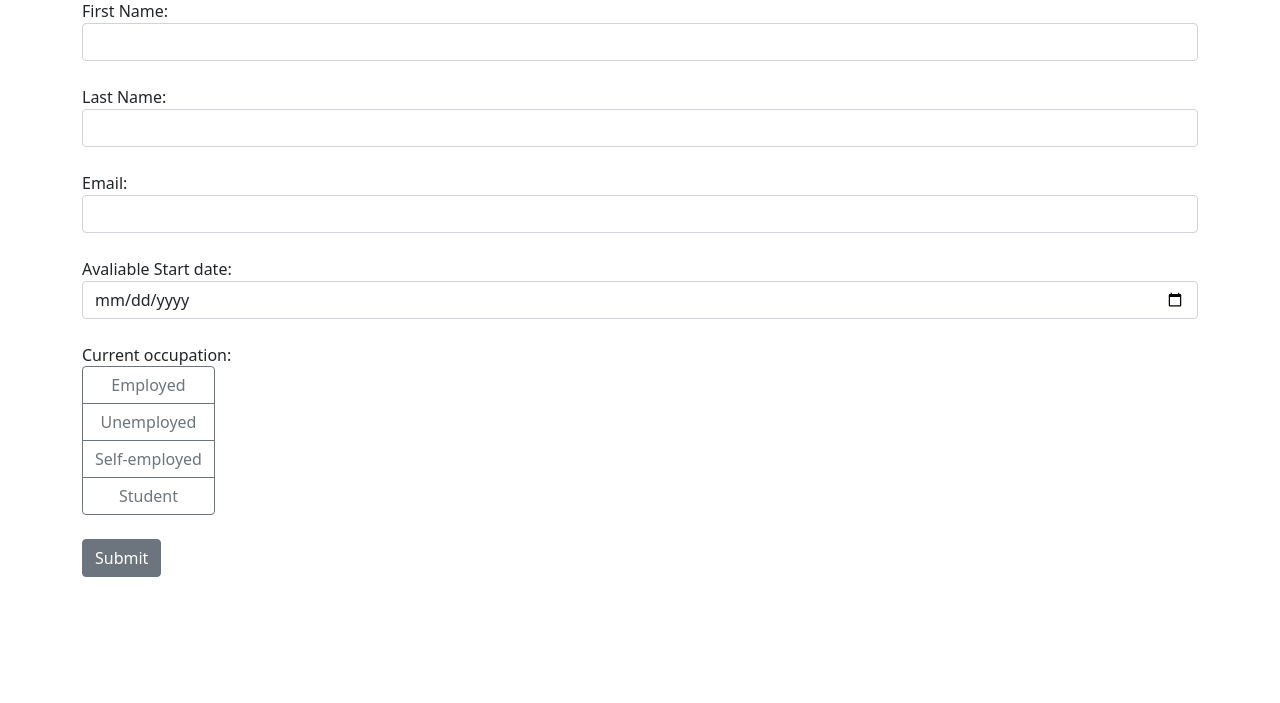
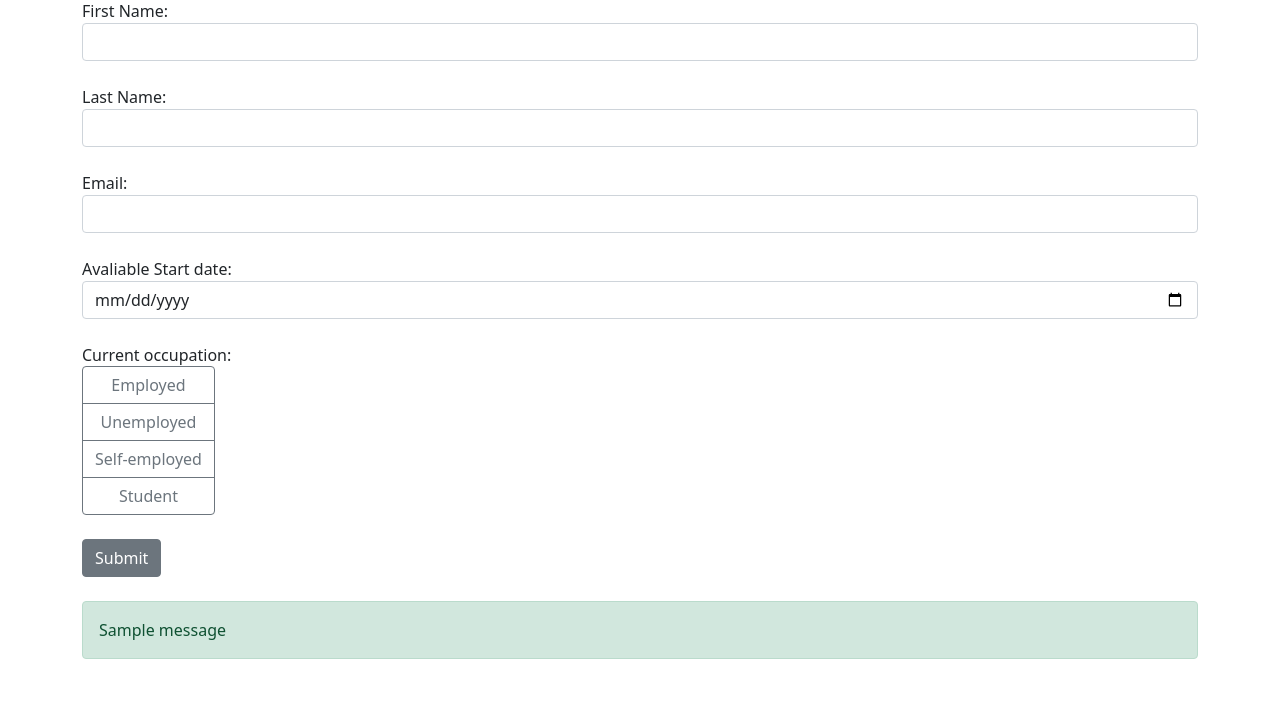
Before and after one commit to pybro85/app16_jobapp, a Flask app: page / in a window 1280 px wide. Shown: the part 97-800 px from the top of the page. Run offline with Flask 3, Linux system fonts and the light colour scheme; one stand-in notice (Sample message) is shown.

Commit message:
Second commit

```diff
--- a/app.py
+++ b/app.py
@@ -1,14 +1,22 @@
 from datetime import datetime
 
-from flask import Flask, render_template, request
+from flask import Flask, render_template, request, flash
 from flask_sqlalchemy import SQLAlchemy
+from flask_mail import Mail, Message
 
 app = Flask(__name__)
 
 app.config["SECRET_KEY"] = "myappkey321"
 app.config["SQLALCHEMY_DATABASE_URI"] = "sqlite:///data.db"
+app.config["MAIL_SERVER"] = "smtp.gmail.com"
+app.config["MAIL_PORT"] = 465
+app.config["MAIL_USE_SSL"] = True
+app.config["MAIL_USERNAME"] = "kartalcarriers@gmail.com"
+app.config["MAIL_PASSWORD"] = "oozscasmqfxtfmsm"
 
 db = SQLAlchemy(app)
+
+mail = Mail(app)
 
 class Form(db.Model):
     id = db.Column(db.Integer, primary_key=True)
@@ -33,6 +41,17 @@ def index():
         db.session.add(form)
         db.session.commit()
 
+        message_body = f"Thank you for your submission, {first_name}." \
+                       f"Here is your data:\n{first_name}\n{last_name}\n{date}" \
+                       f"Thank you!"
+        message = Message(subject="New form submission",
+                          sender=app.config["MAIL_USERNAME"],
+                          recipients=[email],
+                          body=message_body)
+        mail.send(message)
+
+        flash(f"{first_name}, your form was submitted successfully!", "success")
+
     return render_template("index.html")
 
 if __name__ == "__main__":
--- a/templates/index.html
+++ b/templates/index.html
@@ -43,6 +43,15 @@
                     </div>
                 </div>
                 <button class="btn btn-secondary mb-4" type="submit">Submit</button>
+                {% with messages = get_flashed_messages() %}
+                {% if messages %}
+                <div class="alert alert-success">
+                    {% for message in messages %}
+                    {{ message }}
+                    {% endfor %}
+                </div>
+                {% endif %}
+                {% endwith %}
             </form>
         </div>
         <script src="https://code.jquery.com/jquery-3.6.0.min.js"></script>
```
Also changed, not shown: instance/data.db.
